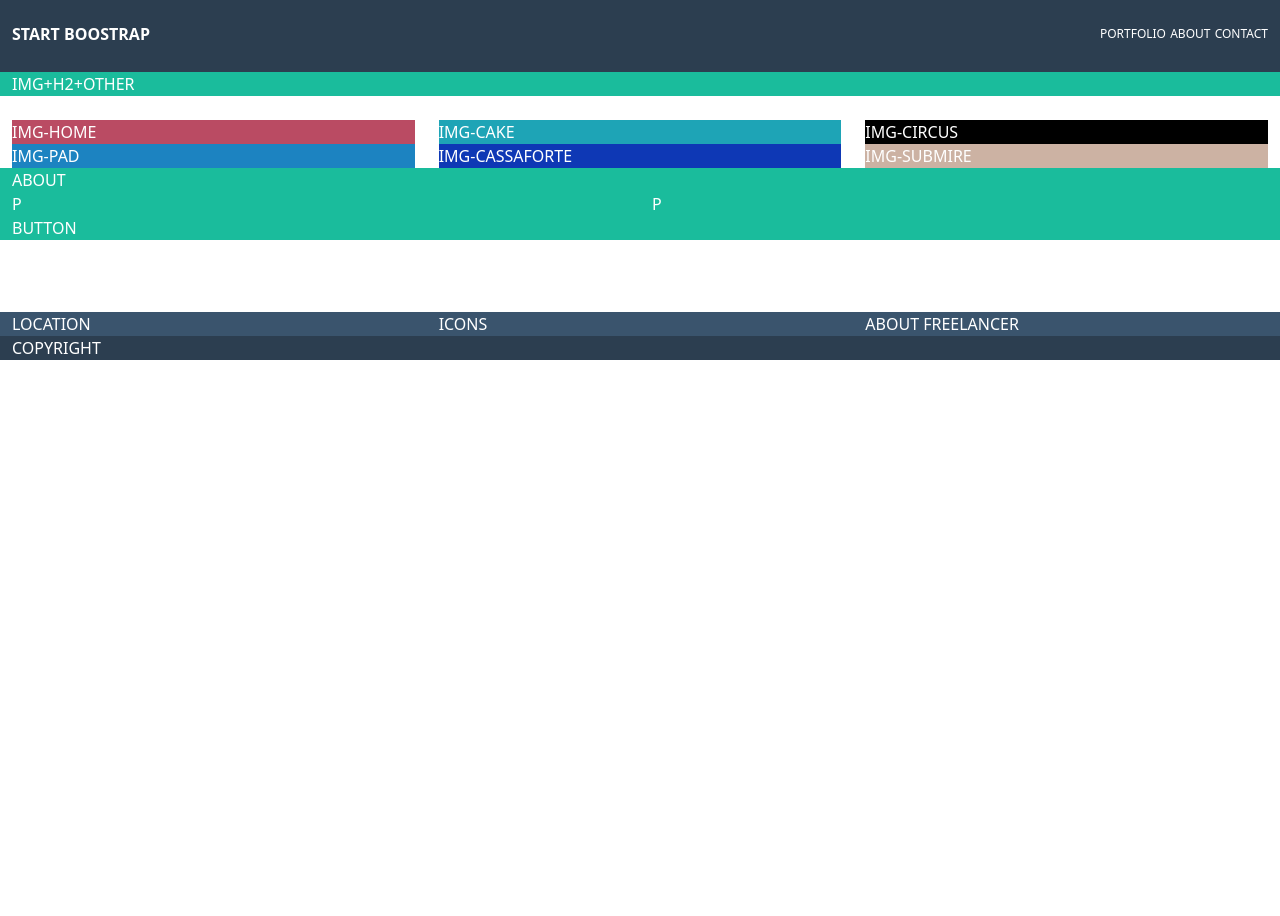
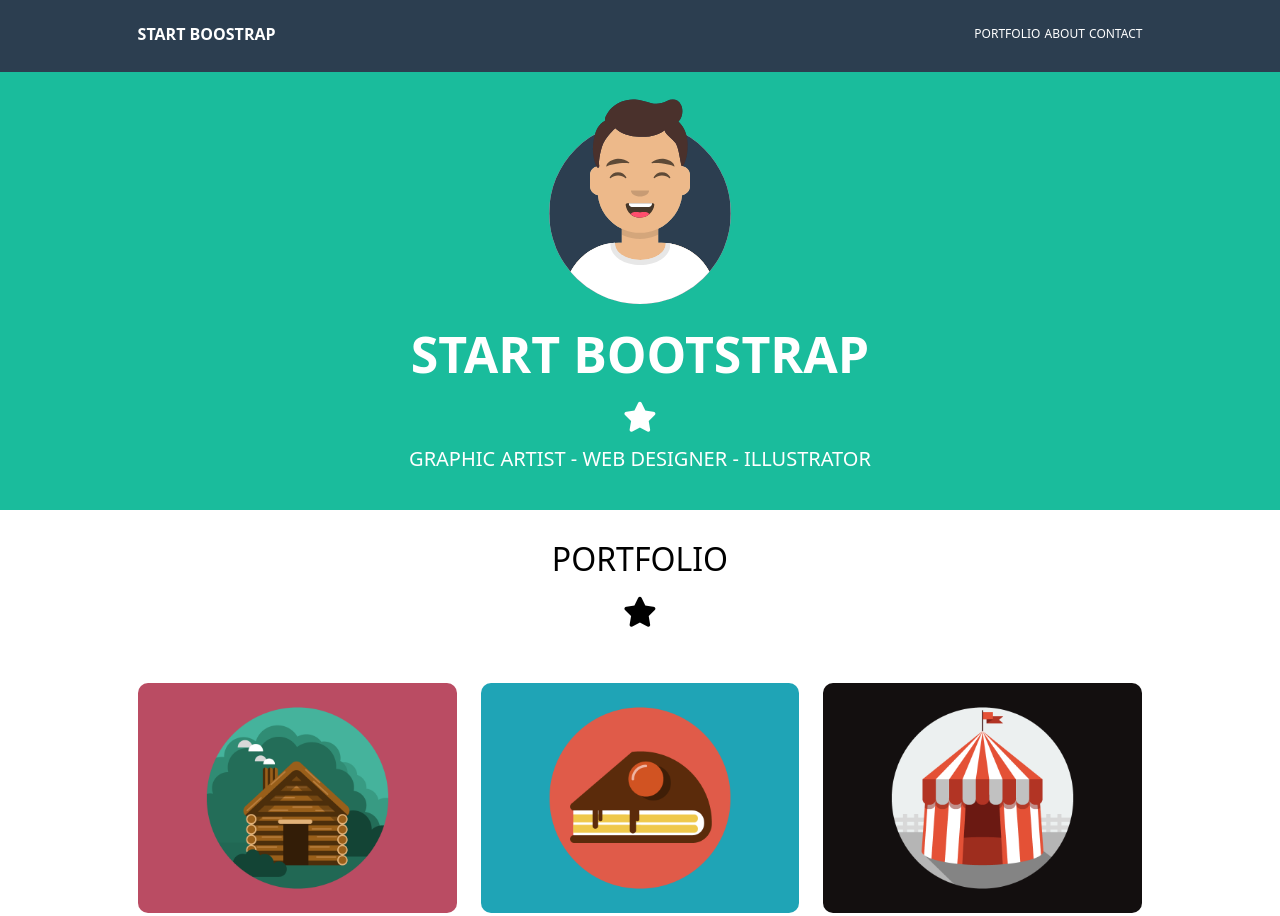
Before and after one commit to SimoneVilardo/html-css-bootstrap-freelancer, a plain HTML site: page index.html in a window 1280 px wide. Shown: the top 916 px of the page. Before the commit the page ends 800 px from the top, so only its background shows below. Drawn offline with nearby package versions, Linux system fonts and the light colour scheme.

Commit message:
[ADD] FINE HEADER+ INIZIO MAIN FINO AD ABOUT

```diff
--- a/css/style.css
+++ b/css/style.css
@@ -53,33 +53,46 @@
 .back-second-color, .acqua{
    background-color: #1abc9c;
 }
+
+h1{
+    font-weight: 600;
+    font-size: 35px;
+}
+
+.dimension-img{
+    width: 200px;
+}
+
+.star{
+    font-size: 30px;
+    padding-top: 10px;
+}
+
+.pad-10{
+    padding: 10px 0 20px 0;
+    font-size: 20px;
+}
+
+
 /* INIZIO SEZIONE START BOOSTRAP */
 
 
 /* INIZIO PORTFOLIO */
-.violet {
-    background-color: #ba4b63;
+
+.portfolio-black {
+    color: #000;
+    padding: 30px 0;
 }
 
- .cyan {
-    background-color: #1ea4b6;
+.img-portfolio{
+    width: 100%;
+    border-radius: 10px;
 }
 
-.black {
-    background-color: #000;
+.margin-bottom-portfolio{
+    margin-bottom: 50px;
 }
 
-.lightblue{
-   background-color: #1c83c1;
-}
-
-.blue {
-    background-color: #0e38b5;
-}
-
-.pink {
-    background-color: #ccb2a3;
-}
 /* FINE PORTFOLIO */
 
 /* INIZIO INFO */
@@ -101,5 +114,19 @@
     .col-4{
         display: block;
     }
+
+    .container-page{
+        max-width: 80%;
+        margin: 0 auto;
+    }
 }
 /* FINE MEDIA QUERY TABLET 768 */
+
+/* MEDIA QUERY DESKTOP 960 */
+@media screen and (min-width: 960px) {
+
+    h1{
+        font-size: 50px;
+    }
+}
+/* MEDIA QUERY DESKTOP 960 */
--- a/index.html
+++ b/index.html
@@ -11,7 +11,9 @@
 </head>
 <body>
      <!-- INIZIO HEADER -->
+     <header>
          <div class="container-fluid back-header">
+             <div class="container-page">
                  <div class="row justify-content-between pad-20">
                      <div class="col-6">
                          <div class="content">
@@ -32,14 +34,21 @@
                      </div>
                  </div>
              </div>
+         </div>
+     </header>
     <!-- FINE HEADER -->
-
+    <main>
         <!-- INIZIO SEZIONE START BOOSTRAP -->
         <div class="container-fluid back-second-color">
-        <div class="row justify-content-center">
+            <div class="container-page">
+                <div class="row">
                     <div class="col-12">
-                <div class="content">
-                    IMG+H2+OTHER
+                        <div class="content text-center">
+                            <img class="dimension-img pad-20" src="./img/avatar.svg" alt="avatar">
+                            <h1>START BOOTSTRAP</h1>
+                            <i class="fa-solid fa-star star"></i>
+                            <p class="pad-10">GRAPHIC ARTIST - WEB DESIGNER - ILLUSTRATOR</p>
+                        </div>
                     </div>
                 </div>
             </div>
@@ -47,43 +56,46 @@
         <!-- FINE SEZIONE START BOOSTRAP -->
 
         <!-- INIZIO PORTFOLIO -->
-    <div class="container-fluid ">
-        <div class="row justify-content-center">
+        <div class="container-fluid margin-bottom-portfolio">
+            <div class="container-page">
+                <div class="row gy-4">
                      <!-- INIZIO TITOLO -->
                     <div class="col-12">
-                <div class="content red">
-                    PORTFOLIO
+                        <div class="content text-center portfolio-black">
+                            <h2>PORTFOLIO</h2>
+                            <i class="fa-solid fa-star star"></i>
                         </div>
                     </div>
                     <!-- FINE TITOLO -->
                     <div class="col-12 col-md-6 col-lg-4">
-                <div class="content violet">
-                    IMG-HOME
+                        <div class="content">
+                            <img class="img-portfolio" src="./img/cabin.png" alt="cabin">
                         </div>
                     </div>
                     <div class="col-12 col-md-6 col-lg-4">
-                <div class="content cyan">
-                    IMG-CAKE
+                        <div class="content">
+                            <img class="img-portfolio" src="./img/cake.png" alt="cake">
                         </div>
                     </div>
                     <div class="col-12 col-md-6 col-lg-4">
-                <div class="content black">
-                    IMG-CIRCUS
+                        <div class="content">
+                            <img class="img-portfolio" src="./img/circus.png" alt="circus">
                         </div>
                     </div>
                     <div class="col-12 col-md-6 col-lg-4">
-                <div class="content lightblue">
-                    IMG-PAD
+                        <div class="content">
+                            <img class="img-portfolio" src="./img/game.png" alt="game">
                         </div>
                     </div>
                     <div class="col-12 col-md-6 col-lg-4">
-                <div class="content blue">
-                    IMG-CASSAFORTE
+                        <div class="content">
+                            <img class="img-portfolio" src="./img/safe.png" alt="safe">
                         </div>
                     </div>
                     <div class="col-12 col-md-6 col-lg-4">
-                <div class="content pink">
-                    IMG-SUBMIRE
+                        <div class="content">
+                            <img class="img-portfolio" src="./img/submarine.png" alt="submarine">
+                        </div>
                     </div>
                 </div>
             </div>
@@ -92,7 +104,8 @@
 
         <!-- INIZIO SEZIONE ABOUT -->
         <div class="container-fluid back-second-color">
-        <div class="row justify-content-center">
+            <div class="container-page">
+                <div class="row">
                     <div class="col-12">
                         <div class="content">
                             ABOUT
@@ -115,11 +128,13 @@
                     </div>
                 </div>
             </div>
+        </div>
         <!-- FINE SEZIONE ABOUT -->
 
         <!-- INIZIO SEZIONE CONTACT ME -->
         <div class="container-fluid ">
-        <div class="row justify-content-center">
+            <div class="container-page">
+                <div class="row">
                      <!-- INIZIO TITOLO -->
                     <div class="col-12">
                         <div class="content red">
@@ -139,10 +154,12 @@
                     </div>
                 </div>
             </div>
+        </div>
         <!-- FINE SEZIONE CONTACT ME -->
 
         <!-- INIZIO INFO -->
         <div class="container-fluid back-info">
+            <div class="container-page">
                 <div class="row">
                     <div class="col-12 col-md-4">
                         <div class="content">
@@ -161,10 +178,14 @@
                     </div>
                 </div>
             </div>
+        </div>
         <!-- FINE INFO -->
+    </main>
 
     <!-- INIZIO FOOTER -->
+    <footer>
         <div class="container-fluid back-header">
+            <div class="container-page">
                 <div class="row">
                     <div class="col-12">
                         <div class="content">
@@ -173,6 +194,8 @@
                     </div>
                 </div>
             </div>
+        </div>
+    </footer>
     <!-- FINE FOOTER -->
 </body>
 </html>
```
Lines whose indentation alone changed are shown as unchanged.
